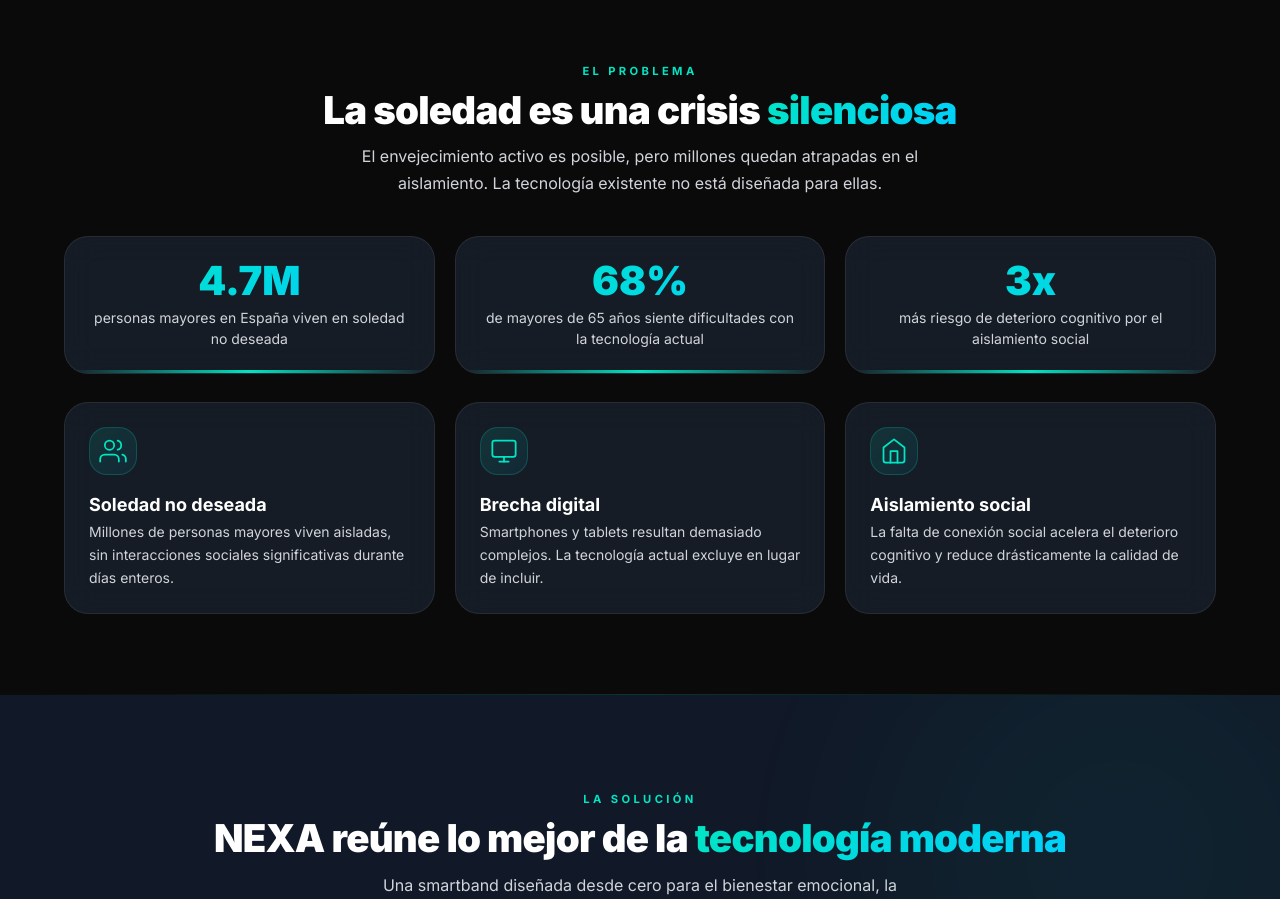
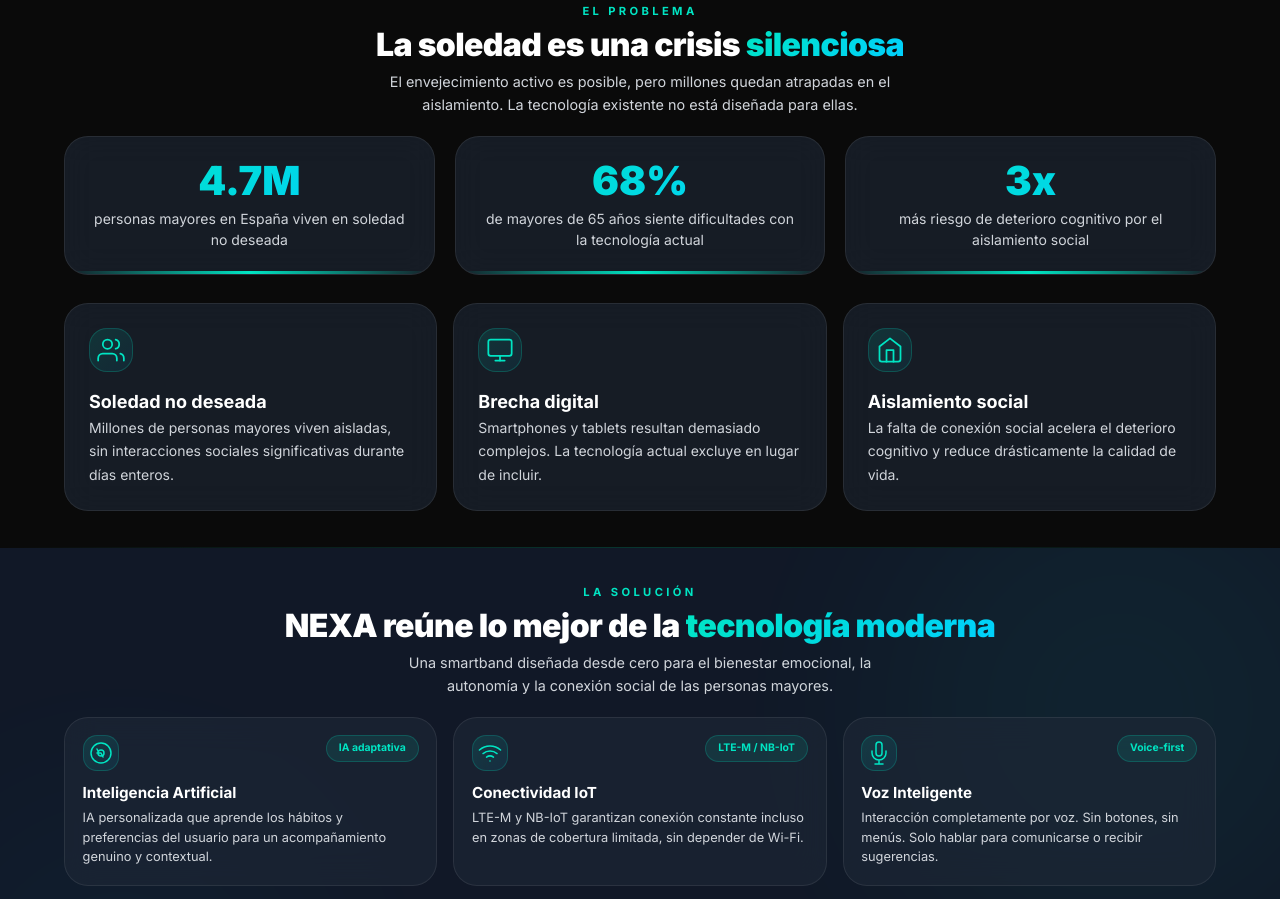
Before and after one commit to javierechevarria1/PaginaNexa, a website: page index.html in a window 1280 px wide. Shown: the part 834-1733 px from the top of the page. Drawn offline with Linux system fonts and the light colour scheme; animation ran at ten frames a second.

Commit message:
refactor: optimize typography and layout for improved readability and spacing

```diff
--- a/styles/base/_typography.css
+++ b/styles/base/_typography.css
@@ -15,27 +15,25 @@
   letter-spacing: 0.3em;
   text-transform: uppercase;
   display: block;
-  margin-bottom: 0.5rem;
-  /* give the label room to breathe below the sticky nav */
-  padding-top: clamp(0.5rem, 1.5vw, 1rem);
+  margin-bottom: 0.375rem;
 }
 
 /* ── Section title  h2 — fluid: 320 px → 2 560 px ── */
 .section-title {
-  font-size: clamp(1.4rem, 4vw, 2.4rem);
+  font-size: clamp(1.25rem, 3vw, 2rem);
   font-weight: 900;
   color: var(--white);
   line-height: 1.1;
   letter-spacing: -0.02em;
-  margin-bottom: 0.75rem;
+  margin-bottom: 0.5rem;
 }
 
 /* ── Section subtitle ── */
 .section-subtitle {
-  font-size: clamp(0.85rem, 1.8vw, 1rem);
+  font-size: clamp(0.8rem, 1.5vw, 0.9rem);
   color: var(--gray);
-  line-height: 1.65;
-  max-width: 560px;
+  line-height: 1.6;
+  max-width: 520px;
   width: 100%;
   margin: 0 auto;
 }
--- a/styles/components/_layout.css
+++ b/styles/components/_layout.css
@@ -19,8 +19,8 @@
 .section {
   position: relative;
   overflow: hidden;
-  /* fluid vertical padding: 2 rem → 5 rem */
-  padding: clamp(2rem, 8vw, 5rem) 0;
+  /* fluid vertical padding — compact enough to see all cards in one viewport */
+  padding: clamp(1.25rem, 3.5vw, 2.25rem) 0;
   /* snap the section so the fixed nav never covers its label */
   scroll-margin-top: var(--nav-offset);
   /* natural height — never force content to overflow */
@@ -35,7 +35,7 @@
   display: flex;
   flex-direction: column;
   align-items: center;
-  margin-bottom: clamp(1.25rem, 4vw, 2.5rem);
+  margin-bottom: clamp(0.75rem, 2vw, 1.25rem);
 }
 
 /* ══════════════════════════════════════════
@@ -56,7 +56,7 @@
 .grid-3 {
   display: grid;
   grid-template-columns: repeat(auto-fit, minmax(min(100%, 280px), 1fr));
-  gap: var(--gap-md);
+  gap: var(--gap-sm);
 }
 /* lock to exactly 3 on large screens so odd-card orphans look good */
 @media (min-width: 1025px) {
@@ -68,7 +68,7 @@
 .grid-4 {
   display: grid;
   grid-template-columns: repeat(auto-fit, minmax(min(100%, 220px), 1fr));
-  gap: var(--gap-md);
+  gap: var(--gap-sm);
 }
 @media (min-width: 1025px) {
   .grid-4 { grid-template-columns: repeat(4, 1fr); }
--- a/styles/components/_utilities.css
+++ b/styles/components/_utilities.css
@@ -5,8 +5,8 @@
 
 /* ── Icon boxes ── */
 .icon-box {
-  width:  clamp(2rem, 4vw, 2.5rem);
-  height: clamp(2rem, 4vw, 2.5rem);
+  width:  clamp(1.75rem, 3.5vw, 2.25rem);
+  height: clamp(1.75rem, 3.5vw, 2.25rem);
   border-radius: var(--r-md);
   display: flex; align-items: center; justify-content: center;
   background: linear-gradient(135deg, rgba(0,229,195,0.12), rgba(0,207,255,0.08));
@@ -16,8 +16,8 @@
   transition: box-shadow 0.3s ease;
 }
 .icon-box-lg {
-  width:  clamp(2.5rem, 5vw, 3rem);
-  height: clamp(2.5rem, 5vw, 3rem);
+  width:  clamp(2.25rem, 4vw, 2.75rem);
+  height: clamp(2.25rem, 4vw, 2.75rem);
   border-radius: var(--r-lg);
 }
 
--- a/styles/sections/_solution.css
+++ b/styles/sections/_solution.css
@@ -1,7 +1,7 @@
 /* feature-card lives inside .grid-3 (auto-fit) */
 .feature-card {
-  padding: clamp(1rem, 3vw, 1.5rem);
-  display: flex; flex-direction: column; gap: var(--gap-sm);
+  padding: clamp(0.75rem, 2vw, 1.1rem);
+  display: flex; flex-direction: column; gap: 0.4rem;
   position: relative; overflow: hidden;
   height: 100%;
 }
@@ -12,12 +12,12 @@
 }
 @media (hover: hover) { .feature-card:hover::before { opacity: 1; } }
 
-.feature-card-header { display: flex; align-items: flex-start; justify-content: space-between; }
+.feature-card-header { display: flex; align-items: flex-start; justify-content: space-between; margin-bottom: 0.2rem; }
 .feature-card h3 {
-  font-size: clamp(0.875rem, 2vw, 1rem);
-  font-weight: 700; color: var(--white); margin-bottom: 0.2rem;
+  font-size: clamp(0.8rem, 1.8vw, 0.95rem);
+  font-weight: 700; color: var(--white); margin-bottom: 0.15rem;
 }
 .feature-card p {
-  font-size: clamp(0.75rem, 1.5vw, 0.85rem);
-  line-height: 1.6;
+  font-size: clamp(0.7rem, 1.3vw, 0.8rem);
+  line-height: 1.55;
 }
```
